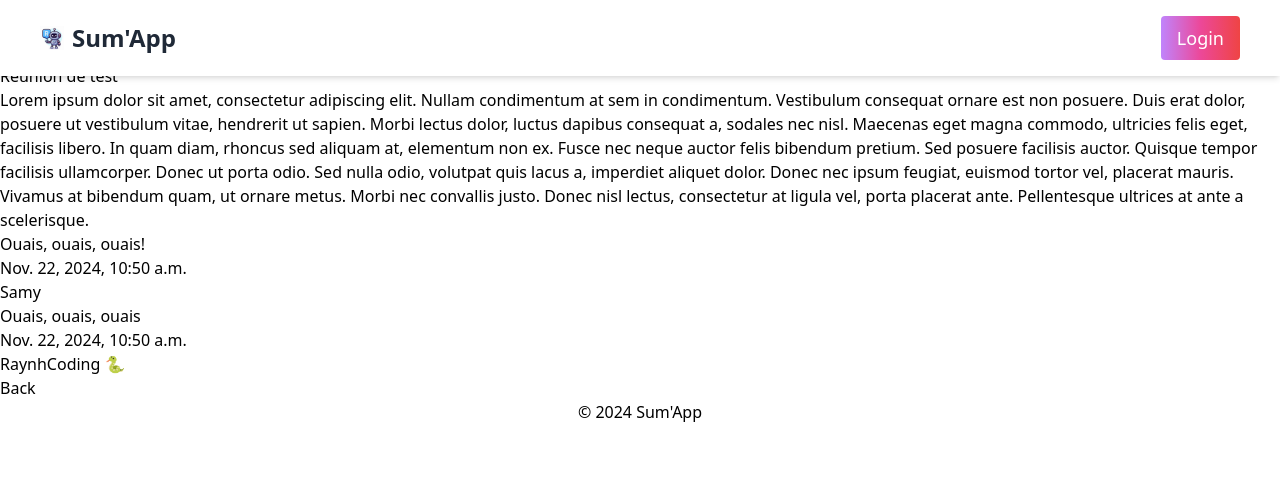
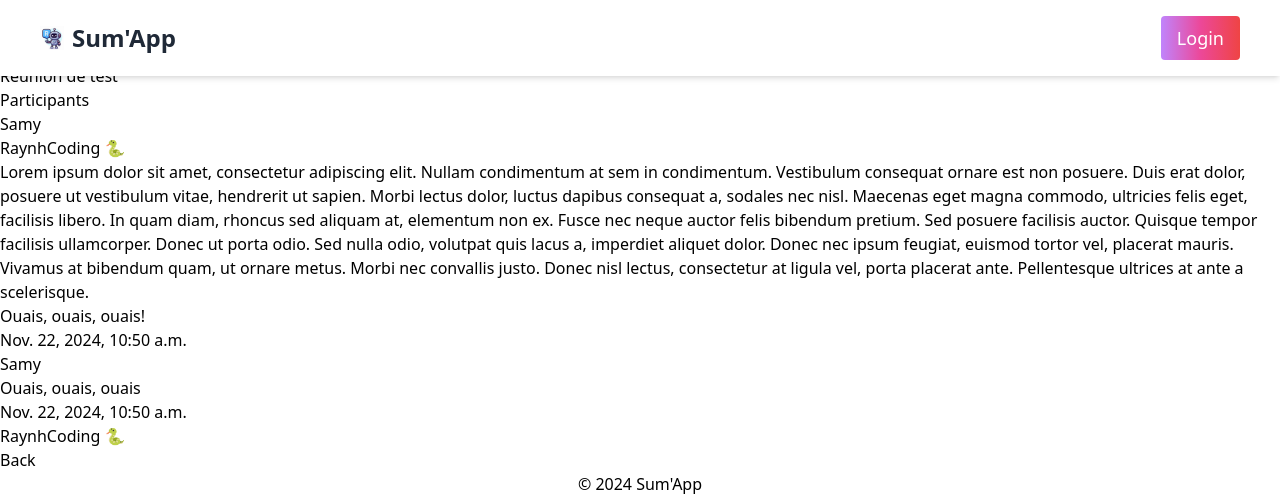
Before and after one commit to RaphHuynh/projet_info707_bot_discord_reunion_resume, a Django app: page /summary/0/ in a window 1280 px wide. Shown: the top 496 px of the page. Run offline with Django 5.2, Linux system fonts and the light colour scheme; data comes from the database, SQL or seed files in the repository; some libraries are stand-ins or nearby versions.

Commit message:
feat: ajout de la liste des participants dans le modèle summary.html

```diff
--- a/app/meeting_app/templates/summaries/summary.html
+++ b/app/meeting_app/templates/summaries/summary.html
@@ -6,6 +6,13 @@ Sum'App - Summary
 {% block main %}
 
 <h1>{{ summary.title }}</h1>
+
+<h2>Participants</h2>
+<ul>
+    {% for attendee in summary.attendees.all %}
+    <li>{{ attendee.global_name }}</li>
+    {% endfor %}
+</ul>
 
 <summary>{{ summary.text_sum_up}}</summary>
 
```
